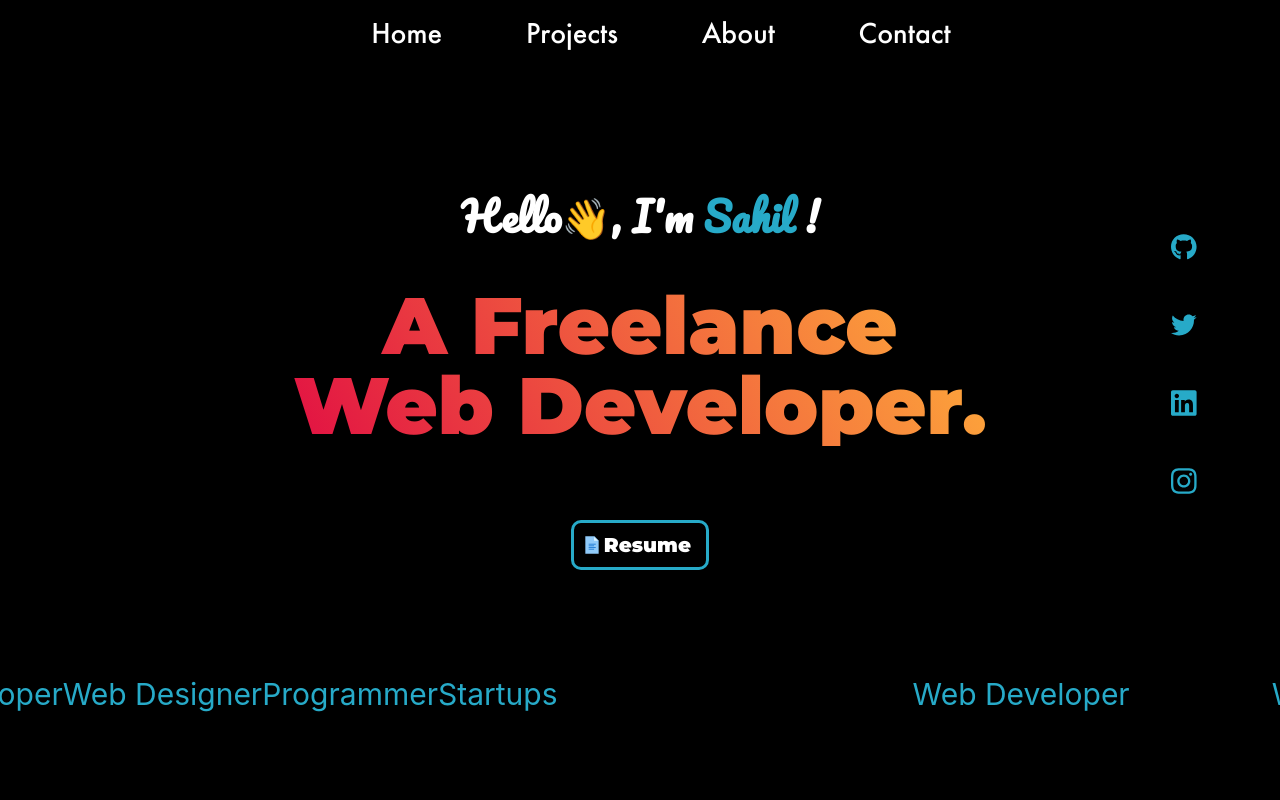
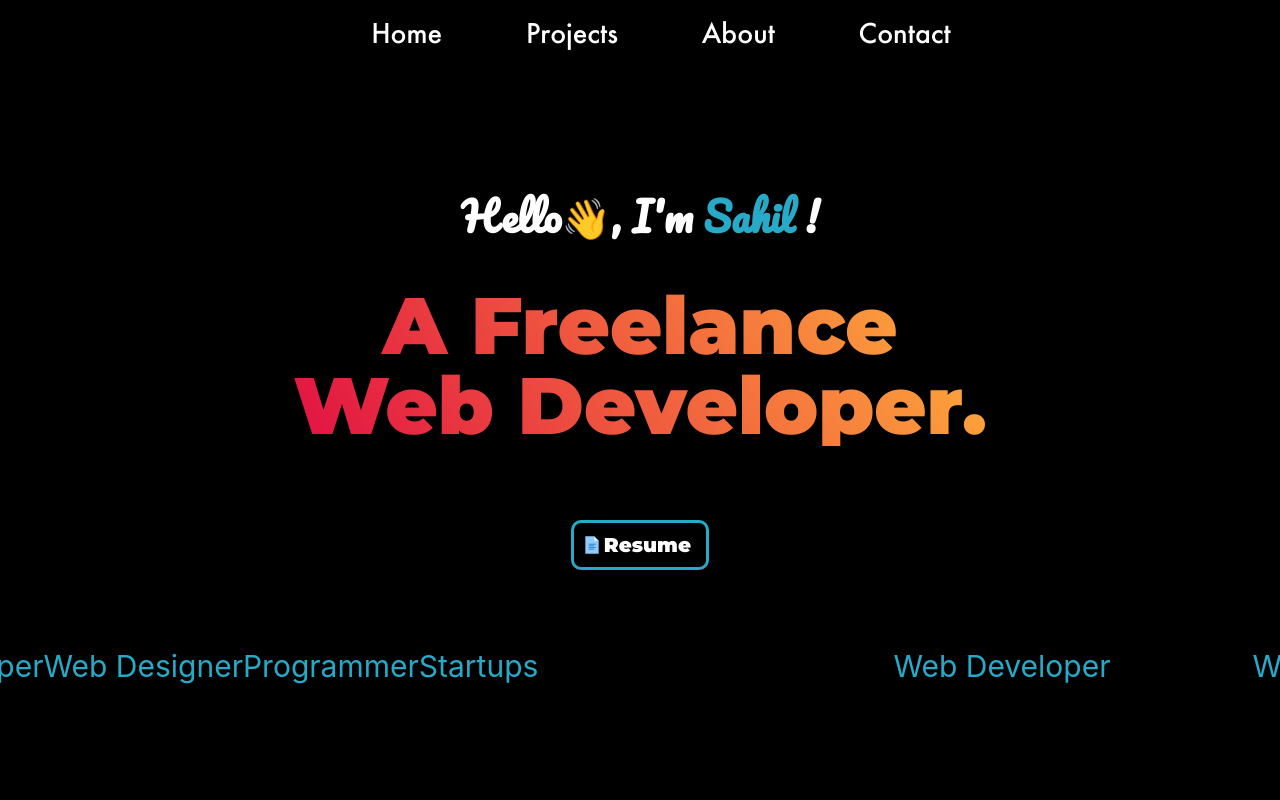
Before and after one commit to sahilkakwani9/React-Portfolio, a React (Create React App) app: page / in a window 1280 px wide. Shown: the top 800 px of the page. Built offline with nearby package versions, Linux system fonts and the light colour scheme.

Commit message:
positioned marquee

```diff
--- a/src/components/Hero.css
+++ b/src/components/Hero.css
@@ -132,19 +132,20 @@
     width: 40%;
 }
 
-.vl {
+/* .vl {
     position: absolute;
     bottom: 0;
     right: 30%;
     /* border-left: 5px solid #8807ff; */
-    border-left: 5px solid #27aac8;
-    height: 30%;
-    border-radius: 5px;
-}
+    /* border-left: 5px solid #27aac8; */
+    /* height: 30%;
+    border-radius: 5px; */
+/* } */
 
 .marq {
-    position: absolute;
-    bottom: 10%;
+    /* position: absolute;
+    bottom: 10%; */
+    margin-top: 80vh;
     color: #27aac8;
     background-color: #000;
     height: 4vw;
```
